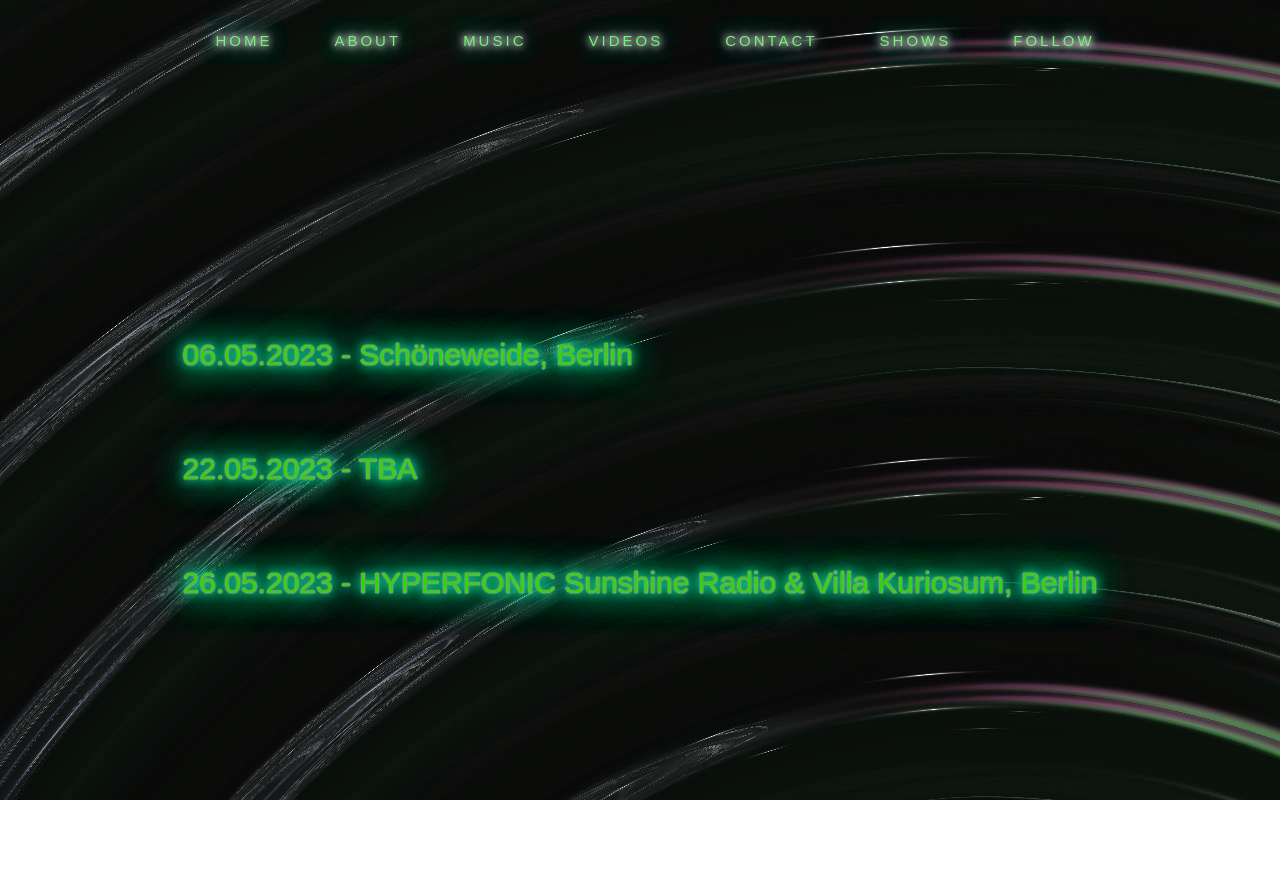
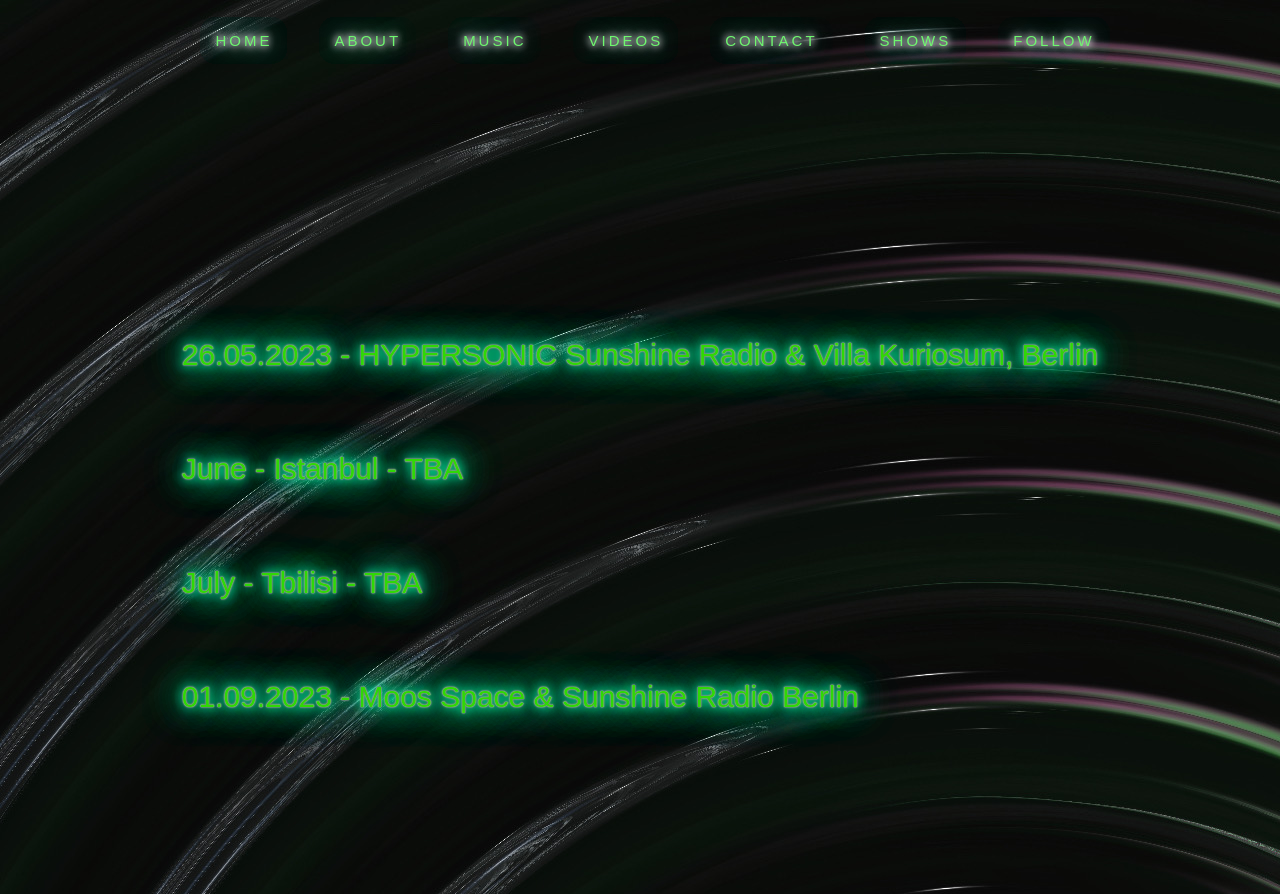
Before and after one commit to nanaioss/nanaioss.github.io, a website: page html/shows.html in a window 1280 px wide. Shown: the top 894 px of the page. Before the commit the page ends 800 px from the top, so only its background shows below. Drawn offline with Linux system fonts and the light colour scheme.

Commit message:
dates updated

```diff
--- a/html/shows.html
+++ b/html/shows.html
@@ -29,10 +29,12 @@
 
     <div class="container">
         <div class="box">
-          <p>06.05.2023 - Schöneweide, Berlin</p>
-          <p>22.05.2023 - TBA </p>
-          <p>26.05.2023 - HYPERFONIC  Sunshine Radio & Villa Kuriosum, Berlin </p>
+          <p>26.05.2023 - HYPERSONIC  Sunshine Radio & Villa Kuriosum, Berlin </p>
 
+          <p>June - Istanbul  -  TBA</p>
+          <p>July - Tbilisi  -  TBA</p>
+
+          <p>01.09.2023 - Moos Space & Sunshine Radio Berlin </p>
         </div>
       </div>
 
```
